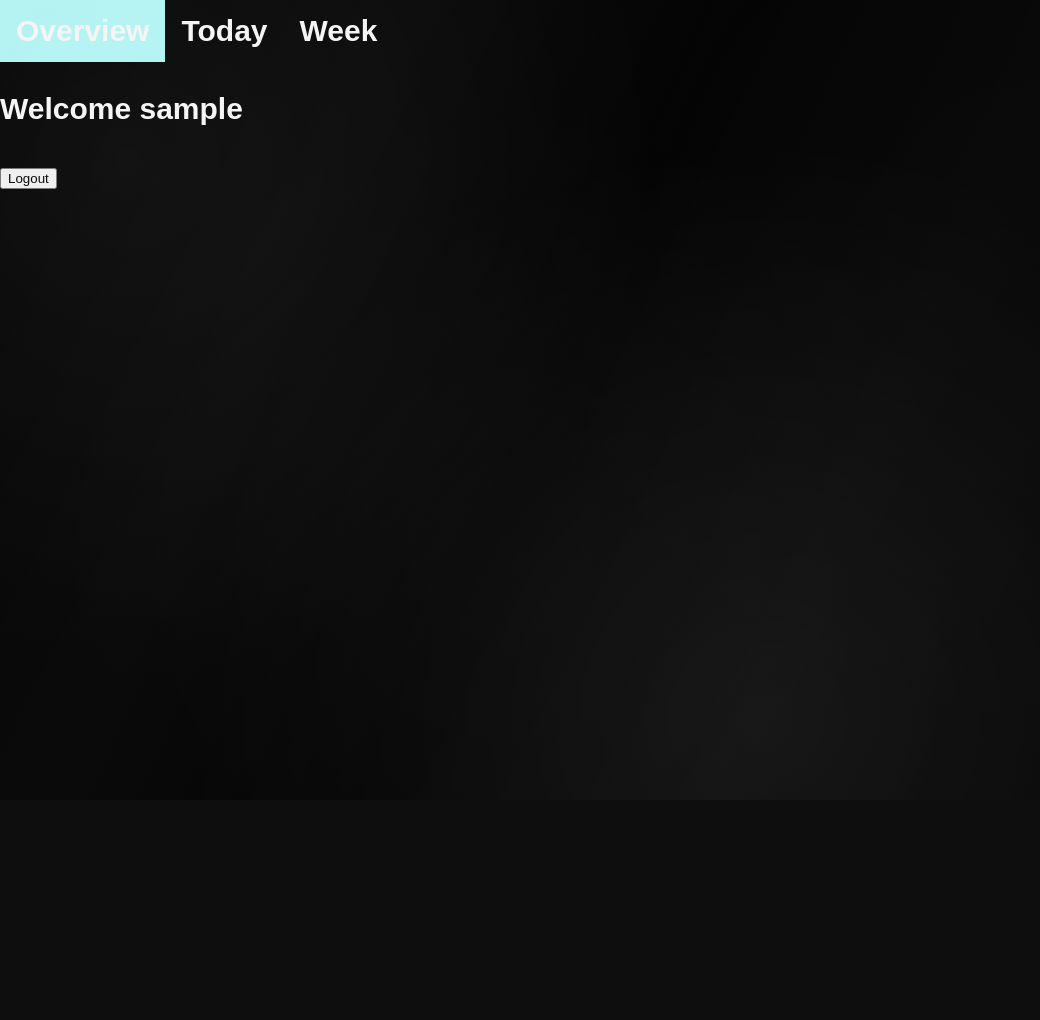
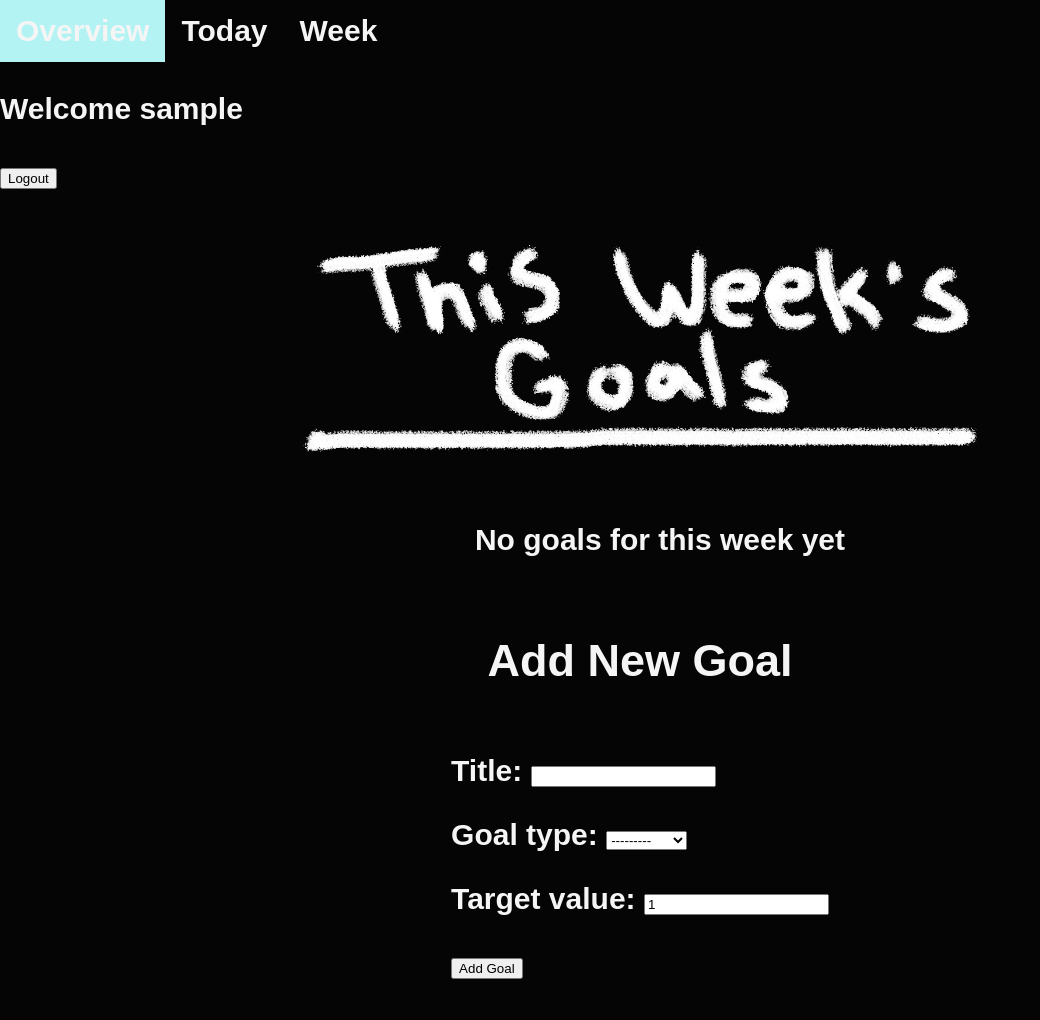
Before and after one commit to ReeceCrone/MileStone, a Django app: page /weekgoals/ in a window 1280 px wide. Shown: the whole page, without its empty margins (0-1040 px from the left). Before the commit the page ends 189 px from the top, so only its background shows below. Run offline with Django 5.2, Linux system fonts and the light colour scheme; the visitor is signed in with stand-in values (Sample User, id 1); data that the repository does not hold is empty; some web fonts are replaced.

Commit message:
implemented week goals in the view

```diff
--- a/mile_stone/goals/static/styles.css
+++ b/mile_stone/goals/static/styles.css
@@ -27,13 +27,7 @@
     inset: 0;
     pointer-events: none;
 
-    background:
-        radial-gradient(circle at 10% 20%, rgba(255,255,255,0.08), transparent 40%),
-        radial-gradient(circle at 80% 30%, rgba(255,255,255,0.02), transparent 45%),
-        radial-gradient(circle at 40% 70%, rgba(255,255,255,0.025), transparent 50%),
-        radial-gradient(circle at 60% 90%, rgba(255,255,255,0.1), transparent 55%);
 
-    opacity: 0.6;
 }
 
 body::after {
@@ -42,14 +36,6 @@
     inset: 0;
     pointer-events: none;
 
-    background:
-        linear-gradient(115deg,
-            transparent 0%,
-            rgba(255,255,255,0.03) 25%,
-            transparent 45%,
-            rgba(255,255,255,0.02) 65%,
-            transparent 100%
-        );
 
     opacity: 0.8;
 }
@@ -137,13 +123,13 @@
 .box {
     width: 80px;
     height: 80px;
-    margin: 1px;
+    margin: 0px;
 
     cursor: pointer;
     position: relative;
     overflow: hidden;
     background-image: url('images/chalkboxmk2.png');
-    background-size: 105%;   /* bigger than the box */
+    background-size: 100%;   /* bigger than the box */
     background-position: center;
     background-repeat: no-repeat;
 
@@ -163,9 +149,9 @@
 
 .box svg {
     position: absolute;
-    inset: 5px;
-    width: 85%;
-    height: 90%;
+    inset: 8px;
+    width: 80%;
+    height: 80%;
 
 
     pointer-events: none;
--- a/mile_stone/goals/templates/weekgoals.html
+++ b/mile_stone/goals/templates/weekgoals.html
@@ -1,5 +1,114 @@
 {% extends "master.html" %}
+{% load static %}
 
 {% block title %}
-  This Weeks Goals
+  Week Goals
 {% endblock %}
+
+{% block content %}
+<div class="page-header">
+    <img src="{% static 'images/ThisWeeksGoals.png' %}" alt="Weekly Goals Header">
+</div>
+  <ul>
+    {% for x in weeklygoals %}
+      <li>
+        {{ x.title }} |
+        {{ x.get_goal_type_display }} |
+
+      </li>
+
+      <div class="progress-bar">
+        {% for i in ""|ljust:x.target_value %}
+
+            <span class="box
+                {% if forloop.counter <= x.current_value %}filled{% endif %}"
+                data-goal="{{ x.id }}"
+                data-value="{{ forloop.counter }}">
+                <svg viewBox="0 0 100 100" preserveAspectRatio="none">
+                    <polyline points="5,10 95,15 5,25 95,30" />
+                    <polyline points="5,40 95,45 5,55 95,65" />
+                    <polyline points="5,70 95,80 5,95 95,100" />
+                </svg>
+
+            </span>
+
+
+        {% endfor %}
+      </div>
+    {% empty %}
+      <li>No goals for this week yet</li>
+    {% endfor %}
+  </ul>
+
+  <h2>Add New Goal</h2>
+
+<form method="POST">
+  {% csrf_token %}
+  {{ form.as_p }}
+  <button type="submit">Add Goal</button>
+</form>
+
+
+
+<script>
+document.addEventListener("click", async (e) => {
+    const box = e.target.closest(".box");
+    if (!box) return;
+
+    const goalId = box.dataset.goal;
+    const value = box.dataset.value;
+
+    const response = await fetch("/api/update-progress/", {
+        method: "POST",
+        headers: {
+            "Content-Type": "application/json",
+            "X-CSRFToken": getCookie("csrftoken")
+        },
+        body: JSON.stringify({
+            goal_id: goalId,
+            value: value
+        })
+    });
+
+    const data = await response.json();
+
+    if (data.success) {
+        updateUI(goalId, data.current_value);
+    }
+});
+
+// update visual boxes without reload
+function updateUI(goalId, value) {
+    const current = Number(value);
+
+    document.querySelectorAll(`[data-goal='${goalId}']`).forEach(box => {
+        const boxValue = Number(box.dataset.value);
+
+        if (boxValue <= current) {
+            if (!box.classList.contains("filled")) {
+                box.classList.add("filled");
+                box.classList.add("animate"); // trigger animation
+            }
+        } else {
+            box.classList.remove("filled");
+            box.classList.remove("animate");
+        }
+    });
+}
+// CSRF helper (Django requirement)
+function getCookie(name) {
+    let cookieValue = null;
+    if (document.cookie && document.cookie !== '') {
+        const cookies = document.cookie.split(';');
+        for (let i = 0; i < cookies.length; i++) {
+            const cookie = cookies[i].trim();
+            if (cookie.substring(0, name.length + 1) === (name + '=')) {
+                cookieValue = decodeURIComponent(cookie.substring(name.length + 1));
+                break;
+            }
+        }
+    }
+    return cookieValue;
+}
+</script>
+{% endblock %}
```
Also changed, not shown: mile_stone/goals/static/images/ThisWeeksGoals.png (added).
